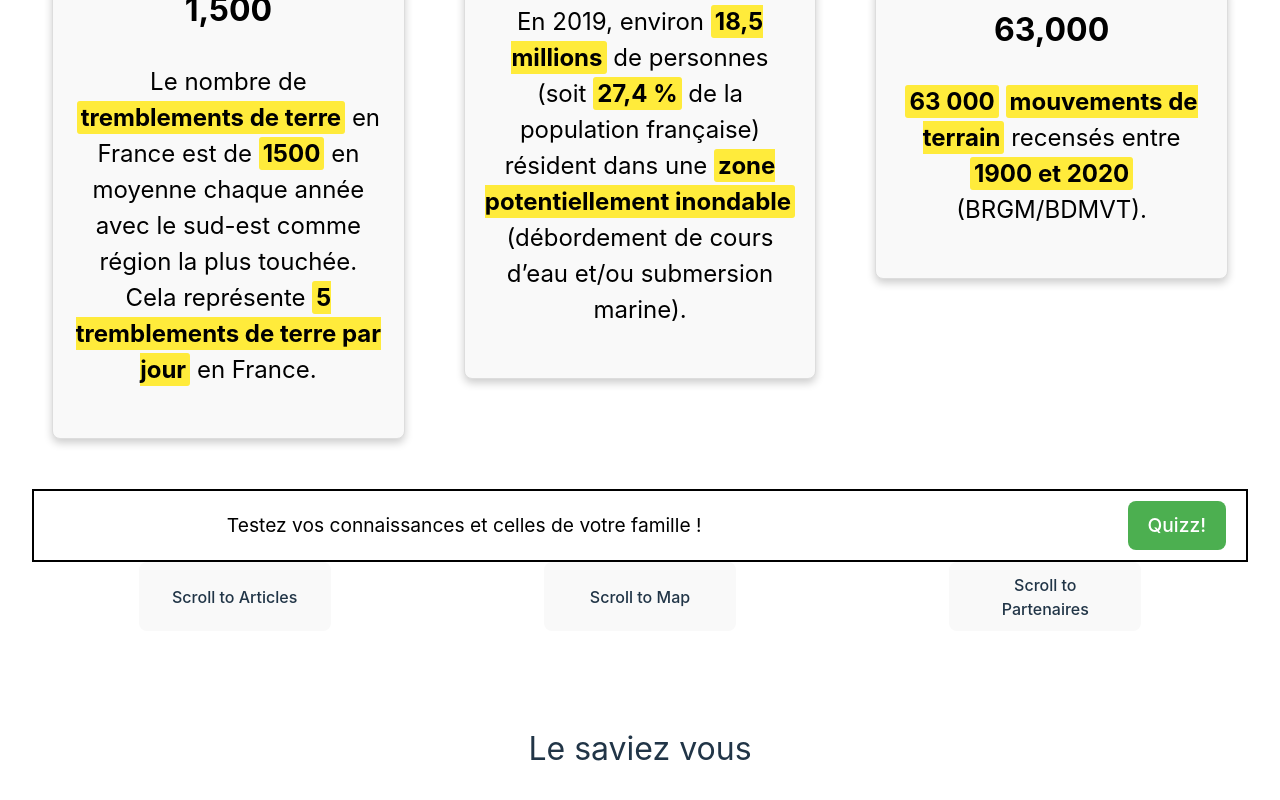
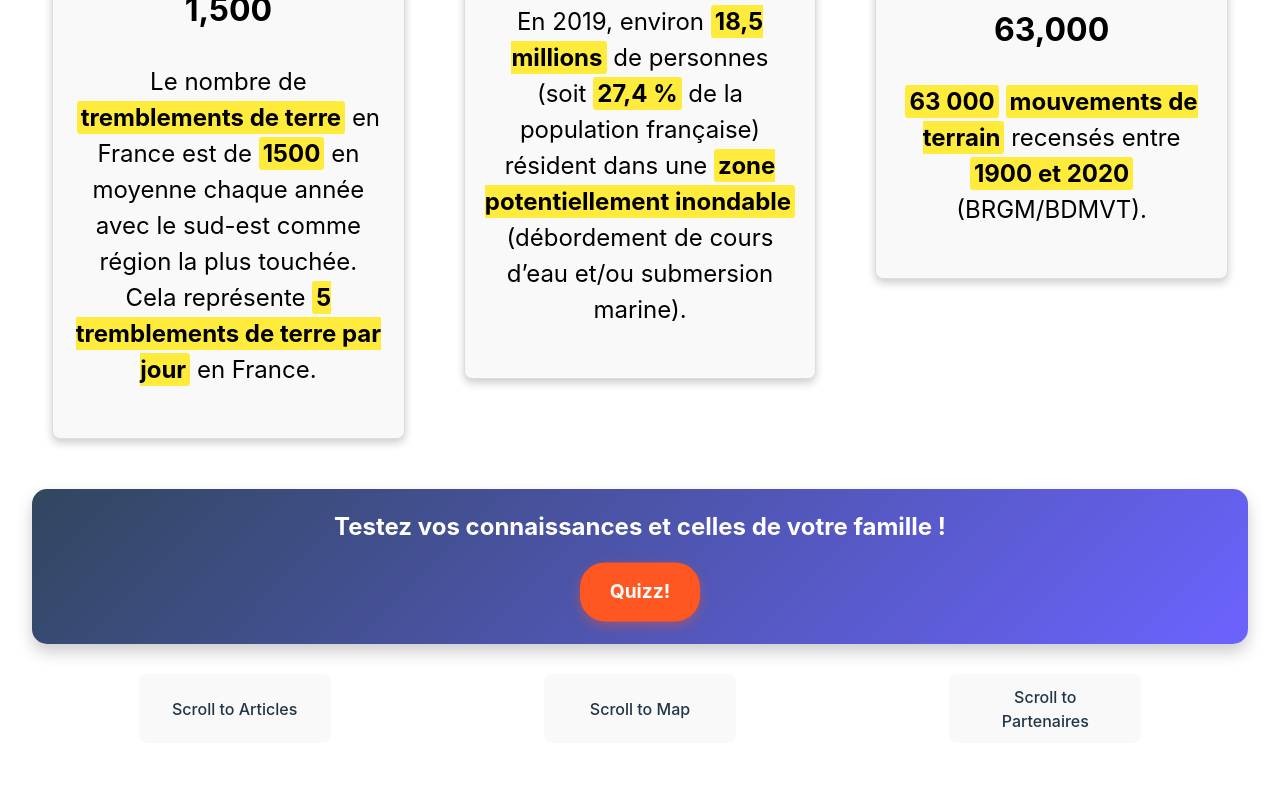
Before and after one commit to StevenMarco/UrgencePrevoyance, a React (Vite) app in the folder front/: page / in a window 1280 px wide. Shown: the part 758-1558 px from the top of the page. Built offline with nearby package versions, Linux system fonts and the light colour scheme.

Commit message:
design quiz button

```diff
--- a/front/src/component/PageAccueil.css
+++ b/front/src/component/PageAccueil.css
@@ -18,7 +18,7 @@
 }
 
 .Sous-titre {
-  background-color: #30475E;
+  background: linear-gradient(135deg, #30475E, #6C63FF);
   padding: 20px;
   text-align: center;
   font-size: 1em;
@@ -87,7 +87,7 @@ width: 30%;
   margin-bottom: 30px;
 }
 
-.Bas-Page {
+/* .Bas-Page {
   display: flex;
   justify-content: space-between;
   align-items: center;
@@ -114,6 +114,52 @@ width: 30%;
 
 .Bas-Page button:hover {
   background-color: #45a049;
+} */
+
+.Bas-Page {
+  display: flex;
+  flex-direction: column;
+  justify-content: center;
+  align-items: center;
+  padding: 20px;
+  margin: 30px 0;
+  background: linear-gradient(135deg, #30475E, #6C63FF);
+  border-radius: 15px;
+  box-shadow: 0 8px 16px rgba(0, 0, 0, 0.2);
+}
+
+.Bas-Page p {
+  color: #FFFFFF;
+  font-size: 1.5rem;
+  text-align: center;
+  margin-bottom: 20px;
+  font-weight: bold;
+}
+
+.cta-button {
+  padding: 15px 30px;
+  background-color: #FF5722;
+  color: #FFFFFF;
+  border: none;
+  border-radius: 25px;
+  font-size: 1.2rem;
+  font-weight: bold;
+  cursor: pointer;
+  transition: background-color 0.3s ease;
+  box-shadow: 0 4px 12px rgba(255, 87, 34, 0.4);
+}
+
+.cta-button:hover {
+  background-color: #E64A19;
+}
+
+.cta-button:active {
+  background-color: #D84315;
+}
+
+.cta-button:focus {
+  outline: none;
+  box-shadow: 0 0 10px rgba(255, 87, 34, 0.6);
 }
 
 .highlight {
--- a/front/src/component/PageAccueil.jsx
+++ b/front/src/component/PageAccueil.jsx
@@ -69,8 +69,22 @@ function PageAccueil() {
         </motion.div>
       </div>
       <div className="Bas-Page">
-        <p>Testez vos connaissances et celles de votre famille !</p>
-        <button onClick={handleClick}>Quizz!</button>
+        <motion.p
+          initial={{ opacity: 0 }}
+          animate={{ opacity: 1 }}
+          transition={{ duration: 1.5 }}
+        >
+          Testez vos connaissances et celles de votre famille !
+        </motion.p>
+        <motion.button
+          onClick={handleClick}
+          whileHover={{ scale: 1.1 }}
+          whileTap={{ scale: 0.9 }}
+          animate={{ y: [0, -5, 0], transition: { duration: 1, repeat: Infinity, repeatType: 'reverse' } }}
+          className="cta-button"
+        >
+          Quizz!
+        </motion.button>
       </div>
     </div>
   );
```
